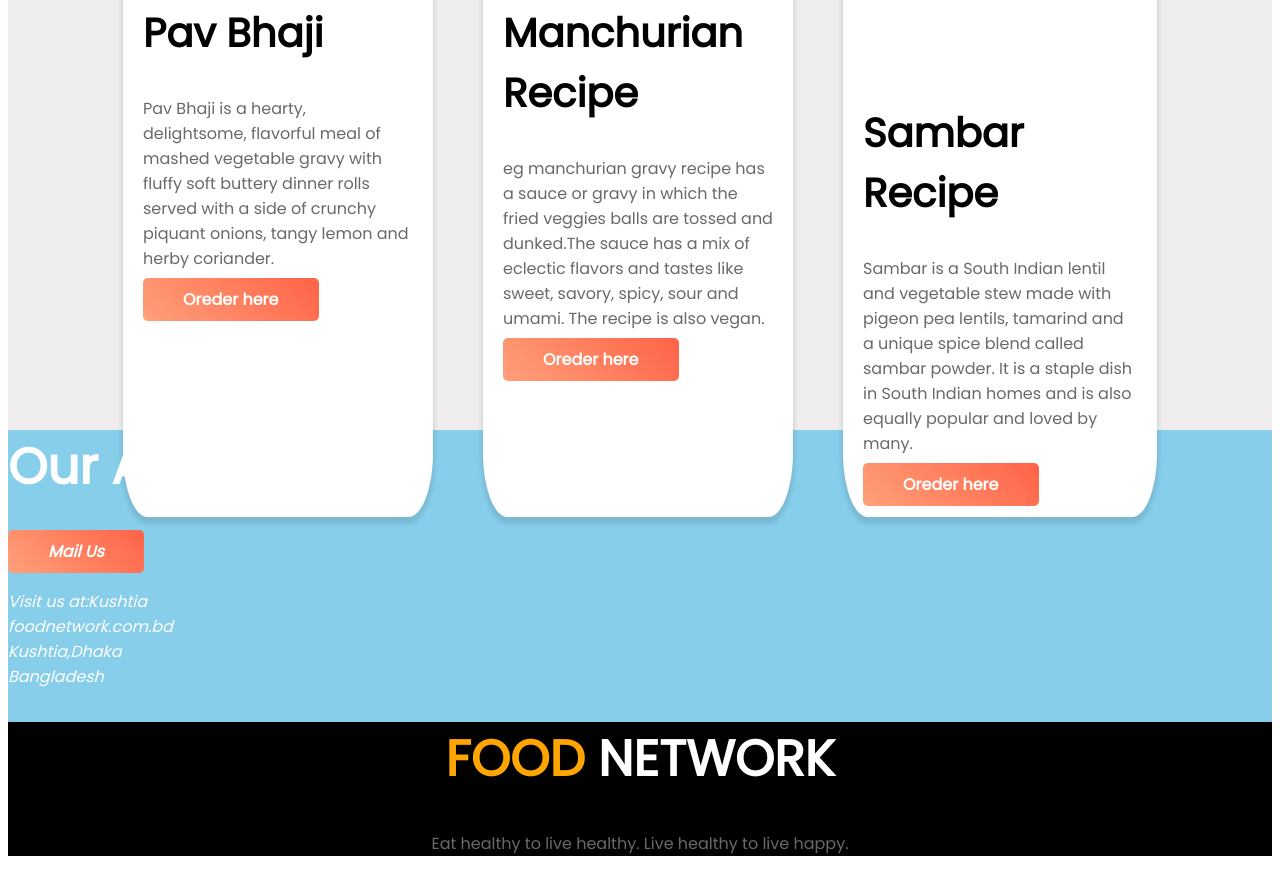
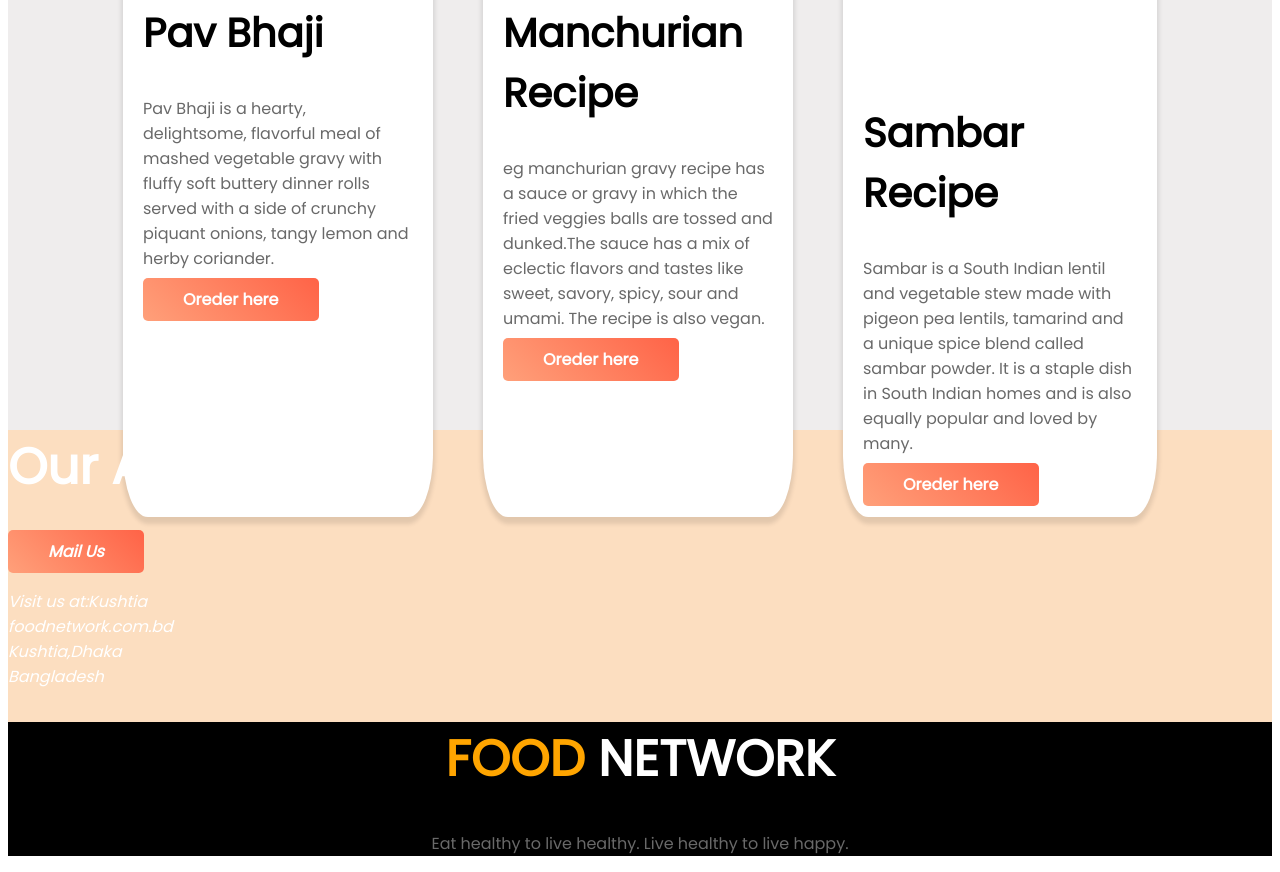
Before and after one commit to asifalam515/assignment, a plain HTML site: page index.html in a window 1280 px wide. Shown: the part 1828-2700 px from the top of the page. Drawn offline with Linux system fonts and the light colour scheme.

Commit message:
color change added

```diff
--- a/style.css
+++ b/style.css
@@ -103,7 +103,7 @@ h2 {
 }
 .footer-style {
   margin-top: 300px;
-  background-color: skyblue;
+  background-color: #fcdec0;
   color: white;
 }
 .footer-main {
```
